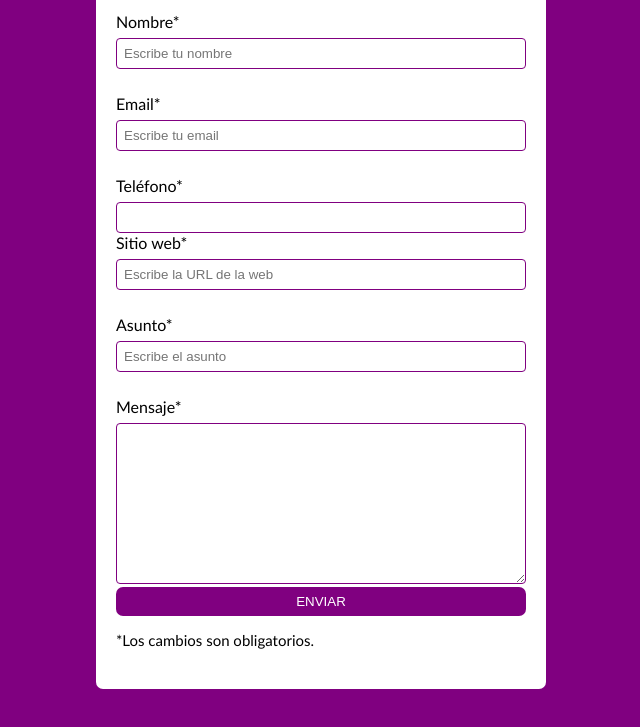
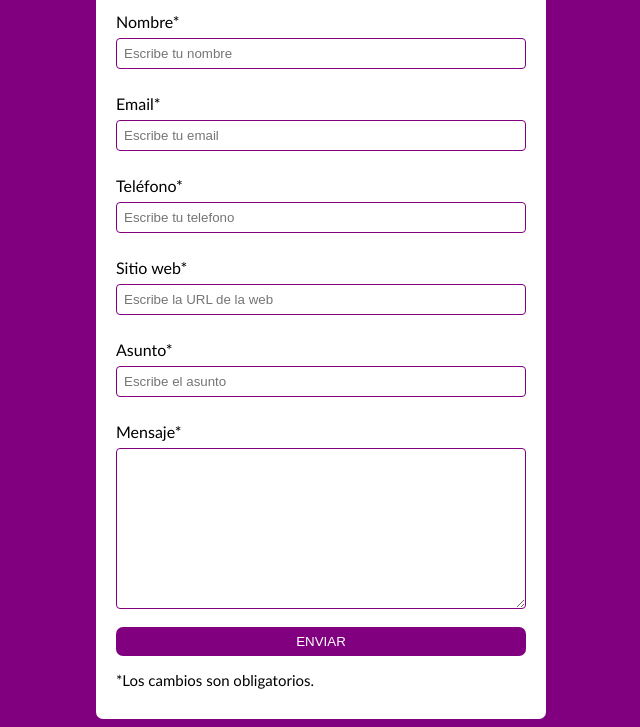
Before and after one commit to marlonpalma/Formulario-html-css, a plain HTML site: page index.html in a window 1280 px wide. Shown: the part 125-852 px from the top of the page, without its empty margins (319-959 px from the left). Before the commit the page ends 822 px from the top, so only its background shows below. Drawn offline with Linux system fonts and the light colour scheme.

Commit message:
Ramas funcionadas

```diff
--- a/index.html
+++ b/index.html
@@ -21,9 +21,9 @@
           <label for="email">Email*</label>
           <input type="text" id="email" placeholder="Escribe tu email" autocomplete="off">
         </div>
-      <div>
+        <div class="contenedor-input">
           <label for="telefono">Teléfono*</label>
-        <input type="text" id="telefono">
+          <input type="text" id="telefono" placeholder="Escribe tu telefono" autocomplete="off">
         </div>
         <div class="contenedor-input">
           <label for="web">Sitio web*</label>
@@ -37,7 +37,6 @@
             <label for="mensaje">Mensaje*</label>
             <textarea name="" id="mensaje" cols="30" rows="10"></textarea>
         </div>
-      <div class="contenedor-input">
         <button>ENVIAR</button>
         <p>*Los cambios son obligatorios.</p>
       </div>
--- a/styles.css
+++ b/styles.css
@@ -67,4 +67,5 @@ button {
   color: white;
   border-radius: 7px;
   border: none;
+  margin-top: 15px;
 }
```
Lines whose indentation alone changed are shown as unchanged.
